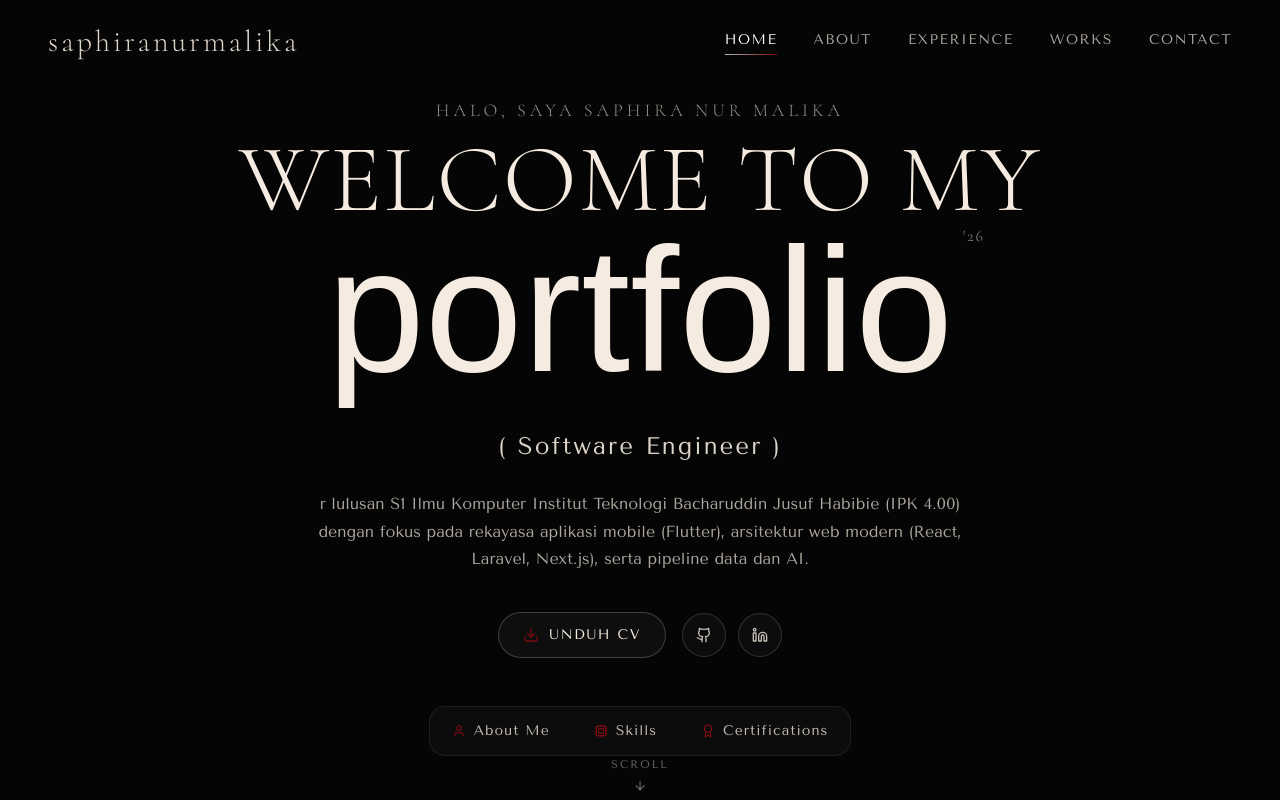
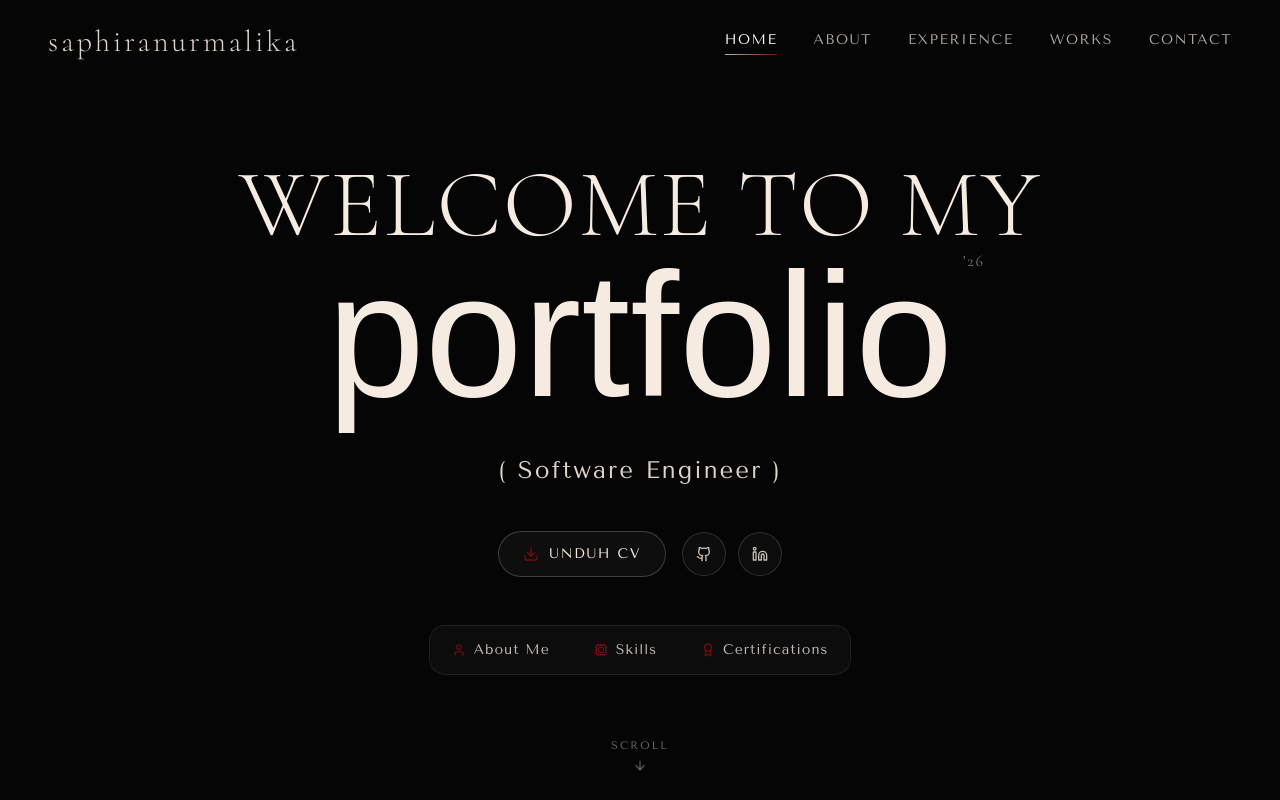
Before and after one commit to sphiranmlika/portfolio, a Next.js app: page / in a window 1280 px wide. Shown: the top 800 px of the page. Built offline with nearby package versions, Linux system fonts and the light colour scheme; a web font is replaced by a local one.

Commit message:
chore: auto-sync 2026-11-23T16:04:00.951Z

```diff
--- a/components/sections/Hero.tsx
+++ b/components/sections/Hero.tsx
@@ -34,11 +34,6 @@ export function Hero({ onSelectTab }: HeroProps) {
           transition={{ duration: 0.8, ease: "easeOut" }}
           className="flex flex-col items-center"
         >
-          {/* Top Intro */}
-          <span className="font-heading font-light text-base sm:text-lg tracking-[4px] uppercase text-[#f5ebe0]/60 mb-2">
-            Halo, saya {personalInfo.name}
-          </span>
-
           {/* Editorial Display Heading */}
           <h1 className="heading text-4xl sm:text-6xl md:text-7xl lg:text-8xl tracking-[3px] font-light text-[#f5ebe0] uppercase leading-none">
             welcome to my
@@ -66,16 +61,6 @@ export function Hero({ onSelectTab }: HeroProps) {
             ( {personalInfo.title} )
           </p>
         </motion.div>
-
-        {/* Concise Introduction */}
-        <motion.p
-          initial={{ opacity: 0, y: 15 }}
-          animate={{ opacity: 1, y: 0 }}
-          transition={{ duration: 0.8, delay: 0.4, ease: "easeOut" }}
-          className="normal-text text-sm sm:text-base text-[#f5ebe0]/70 max-w-2xl mx-auto leading-relaxed pt-2"
-        >
-          {personalInfo.shortBio}
-        </motion.p>
 
         {/* Action Buttons: CV Download & Social Links */}
         <motion.div
```
